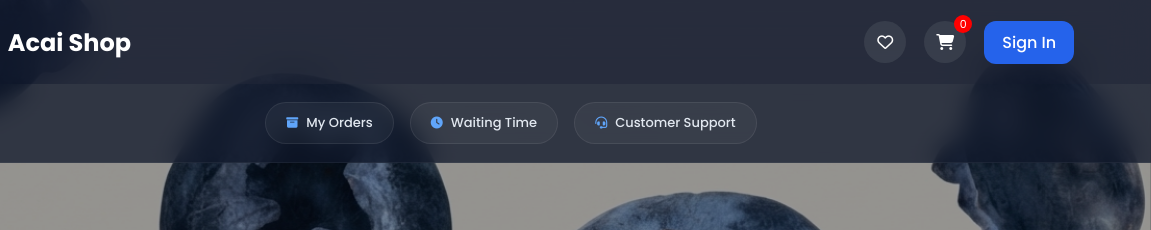
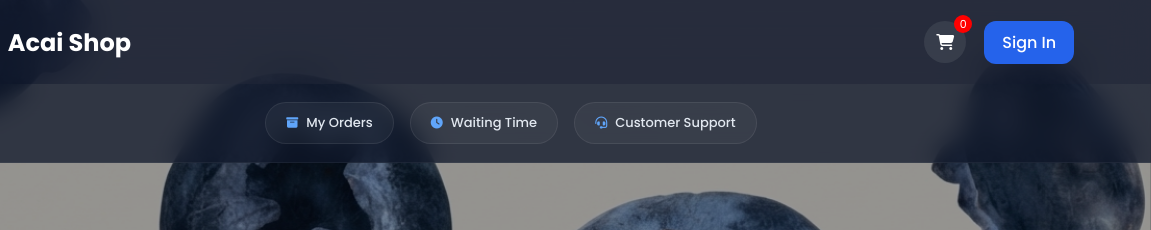
Before and after one commit to skyfallrudo/acai-shop-website, a website: page index.html in a window 1280 px wide. Shown: the top 230 px of the page, 129-1280 px from the left. Drawn offline with Linux system fonts and the light colour scheme; no server answers.

Commit message:
UPDATE 1.0.0

```diff
--- a/index.html
+++ b/index.html
@@ -458,9 +458,6 @@ footer {
 <h2>Acai Shop</h2>
 </div>
 <div class="nav-right">
-<div class="icon-btn">
-<i class="fa-regular fa-heart"></i>
-</div>
 <a href="cart.html" class="icon-btn" style="position:relative;">
 <i class="fa-solid fa-cart-shopping"></i>
 <span id="cart-count" style="position:absolute;top:-6px;right:-6px;background:red;width:18px;height:18px;border-radius:50%;display:flex;justify-content:center;align-items:center;font-size:11px;">0</span>
```
